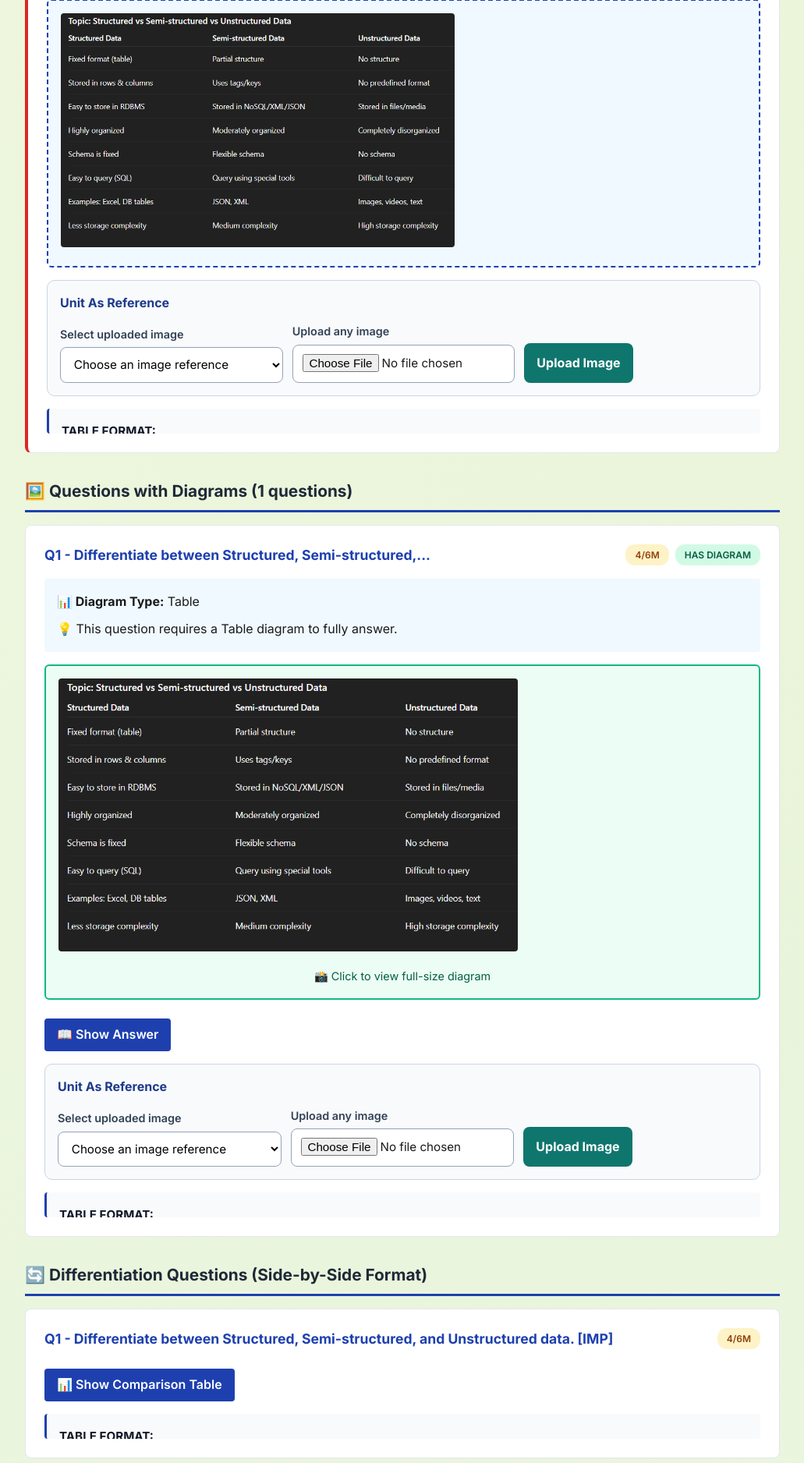
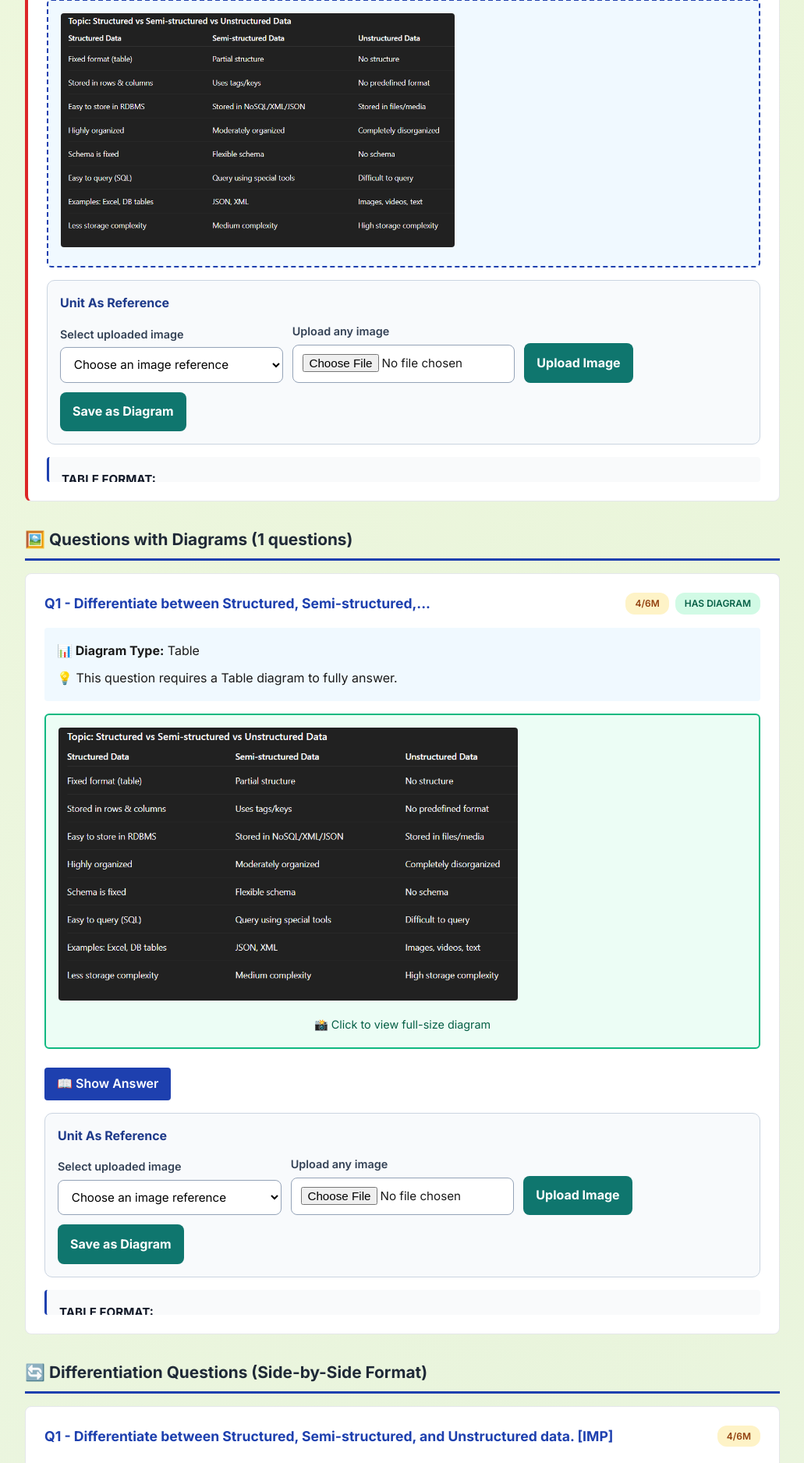
Before and after one commit to IzAnHaMzA/FINAL-SEM-AAM-BDA-PIP, a Flask app: page /subject/bda/unit/1 in a window 1280 px wide. Shown: the part 1079-2955 px from the top of the page at 78% size, without its empty margins (124-1155 px from the left). Run offline with Flask 3, Linux system fonts and the light colour scheme; data that the repository does not hold is empty; some libraries are stand-ins or nearby versions.

Commit message:
Persist saved diagram images

```diff
--- a/app.py
+++ b/app.py
@@ -14,6 +14,7 @@ from werkzeug.utils import secure_filename
 BASE_DIR = Path(__file__).resolve().parent
 PDF_DIR = BASE_DIR / "aam_pdf"
 IMAGE_DIR = BASE_DIR / "aam_images"
+SAVED_DIAGRAMS_FILE = IMAGE_DIR / "saved_diagrams.json"
 ALLOWED_EXTENSIONS = {'png', 'jpg', 'jpeg', 'gif', 'webp', 'svg'}
 
 app = Flask(__name__)
@@ -23,6 +24,23 @@ app.config["MAX_CONTENT_LENGTH"] = 8 * 1024 * 1024
 @app.errorhandler(RequestEntityTooLarge)
 def handle_file_too_large(error):
     return jsonify({"error": "Image is too large. Please upload an image smaller than 8 MB."}), 413
+
+
+def load_saved_diagrams() -> dict[str, str]:
+    if not SAVED_DIAGRAMS_FILE.exists():
+        return {}
+    try:
+        data = json.loads(SAVED_DIAGRAMS_FILE.read_text(encoding="utf-8"))
+    except (json.JSONDecodeError, OSError):
+        return {}
+    return data if isinstance(data, dict) else {}
+
+
+def save_diagram_mapping(question_id: str, image_url: str) -> None:
+    IMAGE_DIR.mkdir(parents=True, exist_ok=True)
+    diagrams = load_saved_diagrams()
+    diagrams[str(question_id)] = image_url
+    SAVED_DIAGRAMS_FILE.write_text(json.dumps(diagrams, indent=2), encoding="utf-8")
 
 EXAM_TIMETABLE = {
     "season": "MSBTE Summer 2026 - YOUR SUBJECTS",
@@ -1008,6 +1026,7 @@ def unit_page(subject_key: str, unit_number: int):
             pdf_files=list_pdf_files(),
             questions_json=json.dumps([question for unit in subject["units"] for question in unit["questions"]]),
             all_questions=[question for unit in subject["units"] for question in unit["questions"]],
+            saved_diagrams=load_saved_diagrams(),
         )
 
     return render_template(
@@ -1087,6 +1106,26 @@ def api_list_images():
     return jsonify({"images": images})
 
 
+@app.post("/api/save-diagram")
+def api_save_diagram():
+    payload = request.get_json(silent=True) or {}
+    question_id = str(payload.get("questionId", "")).strip()
+    image_url = str(payload.get("imageUrl", "")).strip()
+
+    if not question_id:
+        return jsonify({"error": "Question id is required"}), 400
+    if not image_url.startswith("/images/"):
+        return jsonify({"error": "Please select an uploaded image first"}), 400
+
+    filename = secure_filename(image_url.rsplit("/", 1)[-1])
+    if not filename or not allowed_file(filename) or not (IMAGE_DIR / filename).exists():
+        return jsonify({"error": "Selected image was not found"}), 404
+
+    saved_url = url_for("serve_image", filename=filename)
+    save_diagram_mapping(question_id, saved_url)
+    return jsonify({"success": True, "question_id": question_id, "url": saved_url})
+
+
 @app.get("/images/<filename>")
 def serve_image(filename: str):
     return send_from_directory(IMAGE_DIR, secure_filename(filename))
--- a/templates/bda_unit.html
+++ b/templates/bda_unit.html
@@ -147,9 +147,10 @@
         </div>
         <button class="bda-toggle-btn" onclick="toggleAnswer(this)">📖 Show Answer</button>
         {% set question_obj = unit.questions | selectattr('id', 'equalto', q.question_id) | list | first %}
-        {% if question_obj and question_obj.image_path %}
-        <div style="background: #f0f9ff; border: 2px dashed #1e40af; border-radius: 6px; padding: 1rem; margin: 1rem 0;">
-          <img src="{{ url_for('static', filename='../' + question_obj.image_path) }}" alt="Diagram" style="max-width: 100%; max-height: 300px; border-radius: 4px; cursor: pointer;" onclick="expandImage(this)">
+        {% set saved_diagram_url = saved_diagrams.get(question_obj.id|string) if question_obj else none %}
+        {% if question_obj and (saved_diagram_url or question_obj.image_path) %}
+        <div class="bda-diagram-box" data-question-id="{{ question_obj.id }}" style="background: #f0f9ff; border: 2px dashed #1e40af; border-radius: 6px; padding: 1rem; margin: 1rem 0;">
+          <img src="{{ saved_diagram_url or url_for('static', filename='../' + question_obj.image_path) }}" alt="Diagram" style="max-width: 100%; max-height: 300px; border-radius: 4px; cursor: pointer;" onclick="expandImage(this)">
         </div>
         {% endif %}
         {% if question_obj and question_obj.has_diagram %}
@@ -168,6 +169,9 @@
             </div>
             <div>
               <button type="button" class="bda-upload-btn image-upload-btn" data-question-id="{{ question_obj.id }}">Upload Image</button>
+            </div>
+            <div>
+              <button type="button" class="bda-upload-btn save-diagram-btn" data-question-id="{{ question_obj.id }}">Save as Diagram</button>
             </div>
           </div>
           <div class="bda-upload-status image-upload-status" data-question-id="{{ question_obj.id }}"></div>
@@ -203,9 +207,10 @@
           <p style="margin: 0 0 0.5rem 0;"><strong>📊 Diagram Type:</strong> {{ q.diagram_type|title }}</p>
           <p style="margin: 0;">💡 This question requires a {{ q.diagram_type|title }} diagram to fully answer.</p>
         </div>
-        {% if q.image_path %}
-        <div style="background: #ecfdf5; border: 2px solid #10b981; border-radius: 6px; padding: 1rem; margin: 1rem 0;">
-          <img src="{{ url_for('static', filename='../' + q.image_path) }}" alt="Diagram for {{ q.qno }}" style="max-width: 100%; max-height: 350px; border-radius: 4px; cursor: pointer;" onclick="expandImage(this)" title="Click to expand">
+        {% set saved_diagram_url = saved_diagrams.get(q.id|string) %}
+        {% if saved_diagram_url or q.image_path %}
+        <div class="bda-diagram-box" data-question-id="{{ q.id }}" style="background: #ecfdf5; border: 2px solid #10b981; border-radius: 6px; padding: 1rem; margin: 1rem 0;">
+          <img src="{{ saved_diagram_url or url_for('static', filename='../' + q.image_path) }}" alt="Diagram for {{ q.qno }}" style="max-width: 100%; max-height: 350px; border-radius: 4px; cursor: pointer;" onclick="expandImage(this)" title="Click to expand">
           <p style="margin: 0.75rem 0 0 0; font-size: 0.9rem; color: #065f46; text-align: center;">📸 Click to view full-size diagram</p>
         </div>
         {% endif %}
@@ -226,6 +231,9 @@
             </div>
             <div>
               <button type="button" class="bda-upload-btn image-upload-btn" data-question-id="{{ q.id }}">Upload Image</button>
+            </div>
+            <div>
+              <button type="button" class="bda-upload-btn save-diagram-btn" data-question-id="{{ q.id }}">Save as Diagram</button>
             </div>
           </div>
           <div class="bda-upload-status image-upload-status" data-question-id="{{ q.id }}"></div>
@@ -295,10 +303,11 @@
         <button class="bda-toggle-btn" onclick="toggleAnswer(this)">📖 Show Answer</button>
         {% endif %}
 
-        {% if q.image_path %}
-        <div style="background: #f0f9ff; border: 2px dashed #1e40af; border-radius: 6px; padding: 1rem; margin: 1rem 0;">
+        {% set saved_diagram_url = saved_diagrams.get(q.id|string) %}
+        {% if saved_diagram_url or q.image_path %}
+        <div class="bda-diagram-box" data-question-id="{{ q.id }}" style="background: #f0f9ff; border: 2px dashed #1e40af; border-radius: 6px; padding: 1rem; margin: 1rem 0;">
           <p style="margin: 0 0 0.75rem 0; font-weight: 600; color: #1e40af;">🖼️ Diagram Reference</p>
-          <img src="{{ url_for('static', filename='../' + q.image_path) }}" alt="Diagram for {{ q.qno }}" style="max-width: 100%; max-height: 400px; border-radius: 4px; cursor: pointer;" onclick="expandImage(this)" title="Click to expand">
+          <img src="{{ saved_diagram_url or url_for('static', filename='../' + q.image_path) }}" alt="Diagram for {{ q.qno }}" style="max-width: 100%; max-height: 400px; border-radius: 4px; cursor: pointer;" onclick="expandImage(this)" title="Click to expand">
           <p style="margin: 0.5rem 0 0 0; font-size: 0.85rem; color: #6b7280;">💡 Tip: Click on the diagram to view in full size</p>
         </div>
         {% endif %}
@@ -319,6 +328,9 @@
             </div>
             <div>
               <button type="button" class="bda-upload-btn image-upload-btn" data-question-id="{{ q.id }}">Upload Image</button>
+            </div>
+            <div>
+              <button type="button" class="bda-upload-btn save-diagram-btn" data-question-id="{{ q.id }}">Save as Diagram</button>
             </div>
           </div>
           <div class="bda-upload-status image-upload-status" data-question-id="{{ q.id }}"></div>
@@ -463,6 +475,63 @@
       displayArea.style.display = 'block';
     }
 
+    function updateDiagramSlots(questionId, imageUrl) {
+      document.querySelectorAll(`.bda-diagram-box[data-question-id="${questionId}"]`).forEach((box) => {
+        const image = box.querySelector('img');
+        if (image) {
+          image.src = imageUrl;
+        }
+      });
+    }
+
+    async function saveDiagram(questionId) {
+      const select = document.querySelector(`.image-reference-select[data-question-id="${questionId}"]`);
+      const statusDiv = document.querySelector(`.image-upload-status[data-question-id="${questionId}"]`);
+      const imageUrl = select?.value;
+
+      if (!imageUrl) {
+        if (statusDiv) {
+          statusDiv.style.display = 'block';
+          statusDiv.style.color = '#b91c1c';
+          statusDiv.textContent = 'Please upload or select an image first.';
+        }
+        return;
+      }
+
+      if (statusDiv) {
+        statusDiv.style.display = 'block';
+        statusDiv.style.color = '#475569';
+        statusDiv.textContent = 'Saving image as diagram...';
+      }
+
+      try {
+        const response = await fetch('/api/save-diagram', {
+          method: 'POST',
+          headers: { 'Content-Type': 'application/json' },
+          body: JSON.stringify({ questionId, imageUrl })
+        });
+        const data = await response.json();
+
+        if (!response.ok || !data.success) {
+          throw new Error(data.error || 'Could not save diagram.');
+        }
+
+        updateDiagramSlots(questionId, data.url);
+        displaySelectedImage(questionId, data.url);
+
+        if (statusDiv) {
+          statusDiv.style.color = '#0f766e';
+          statusDiv.textContent = 'Saved. This image will appear in the diagram place after reload.';
+        }
+      } catch (error) {
+        if (statusDiv) {
+          statusDiv.style.display = 'block';
+          statusDiv.style.color = '#b91c1c';
+          statusDiv.textContent = error.message || 'Could not save diagram.';
+        }
+      }
+    }
+
     async function uploadImage(questionId) {
       const input = document.querySelector(`.image-upload-input[data-question-id="${questionId}"]`);
       const statusDiv = document.querySelector(`.image-upload-status[data-question-id="${questionId}"]`);
@@ -531,6 +600,10 @@
         button.addEventListener('click', () => uploadImage(button.dataset.questionId));
       });
 
+      document.querySelectorAll('.save-diagram-btn').forEach((button) => {
+        button.addEventListener('click', () => saveDiagram(button.dataset.questionId));
+      });
+
       document.querySelectorAll('.image-upload-input').forEach((input) => {
         input.addEventListener('change', () => {
           const statusDiv = document.querySelector(`.image-upload-status[data-question-id="${input.dataset.questionId}"]`);
```
